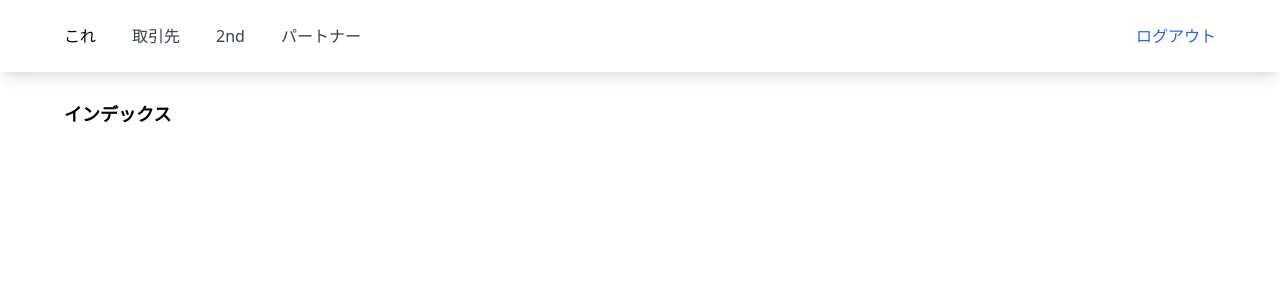
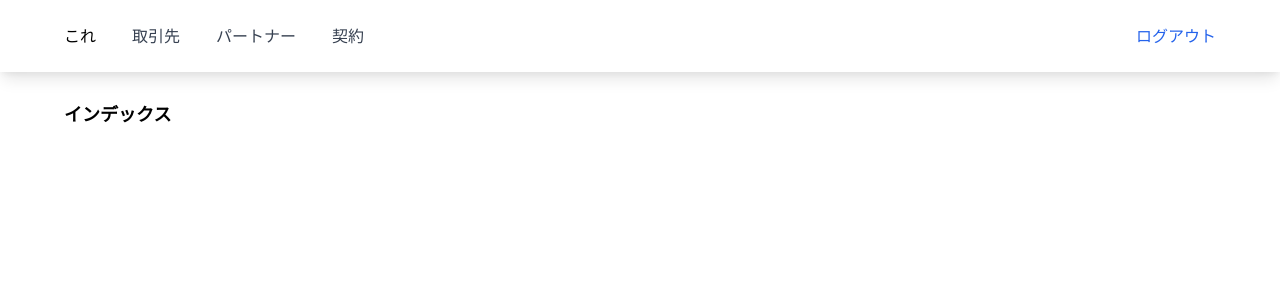
Before and after one commit to hayamakazuyuki/emani-pro, a Flask app: page / in a window 1280 px wide. Shown: the top 300 px of the page. Run offline with Flask 2, Linux system fonts and the light colour scheme.

Commit message:
updated: navbar

```diff
--- a/flask-sf/app/templates/navbar.html
+++ b/flask-sf/app/templates/navbar.html
@@ -9,8 +9,9 @@
                 <!-- primary nav goes here -->
                 <div class="hidden md:flex items-center space-x-1">
                     <a href="/customer" class="py-3 px-4 text-gray-700 hover:text-gray-900 hover:underline">取引先</a>
-                    <a href="/contractor" class="py-3 px-4 text-gray-700 hover:text-gray-900 hover:underline">2nd</a>
                     <a href="/contractor" class="py-3 px-4 text-gray-700 hover:text-gray-900 hover:underline">パートナー</a>
+                    <a href="/contract" class="py-3 px-4 text-gray-700 hover:text-gray-900 hover:underline">契約</a>
+
                 </div>
             </div>
 
```
